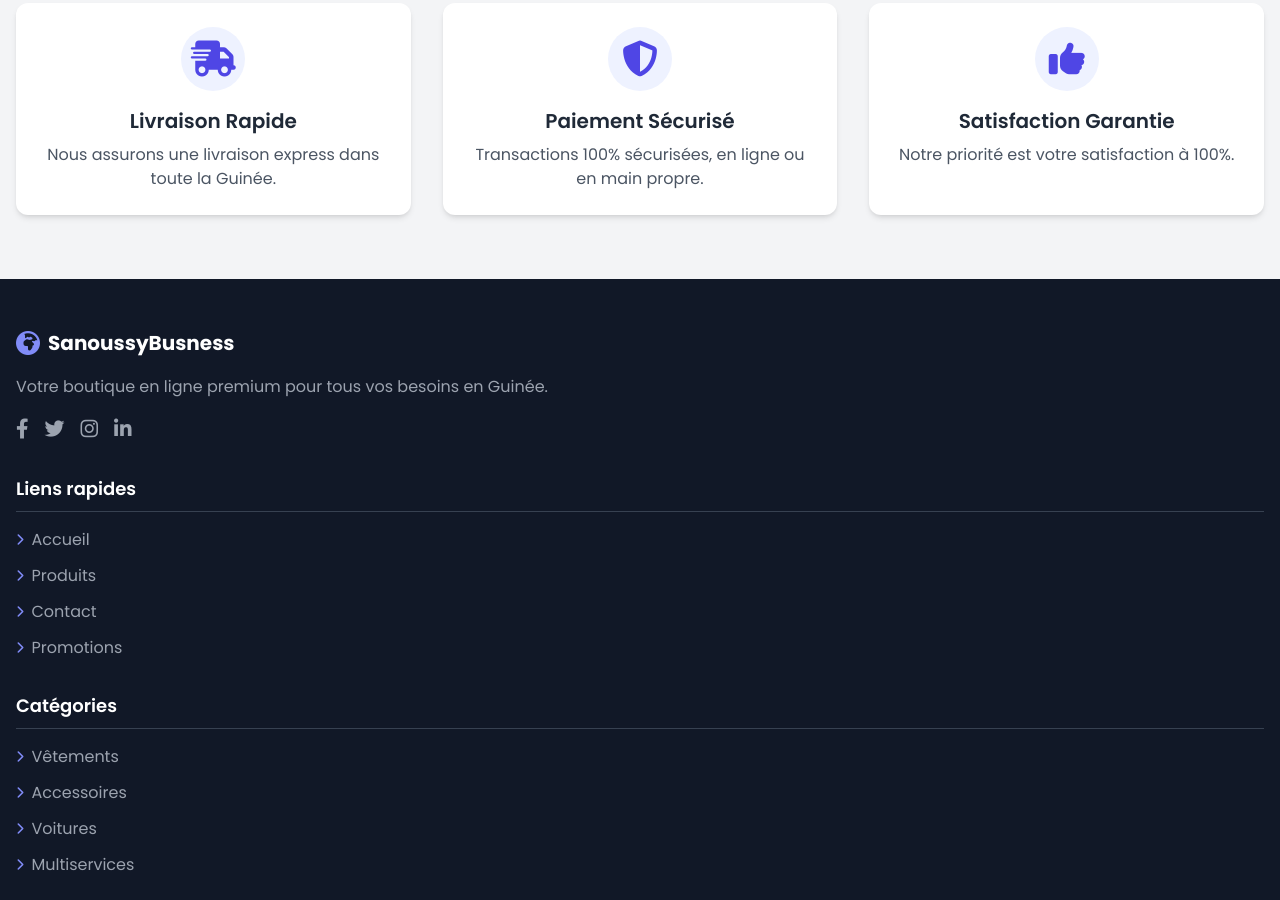
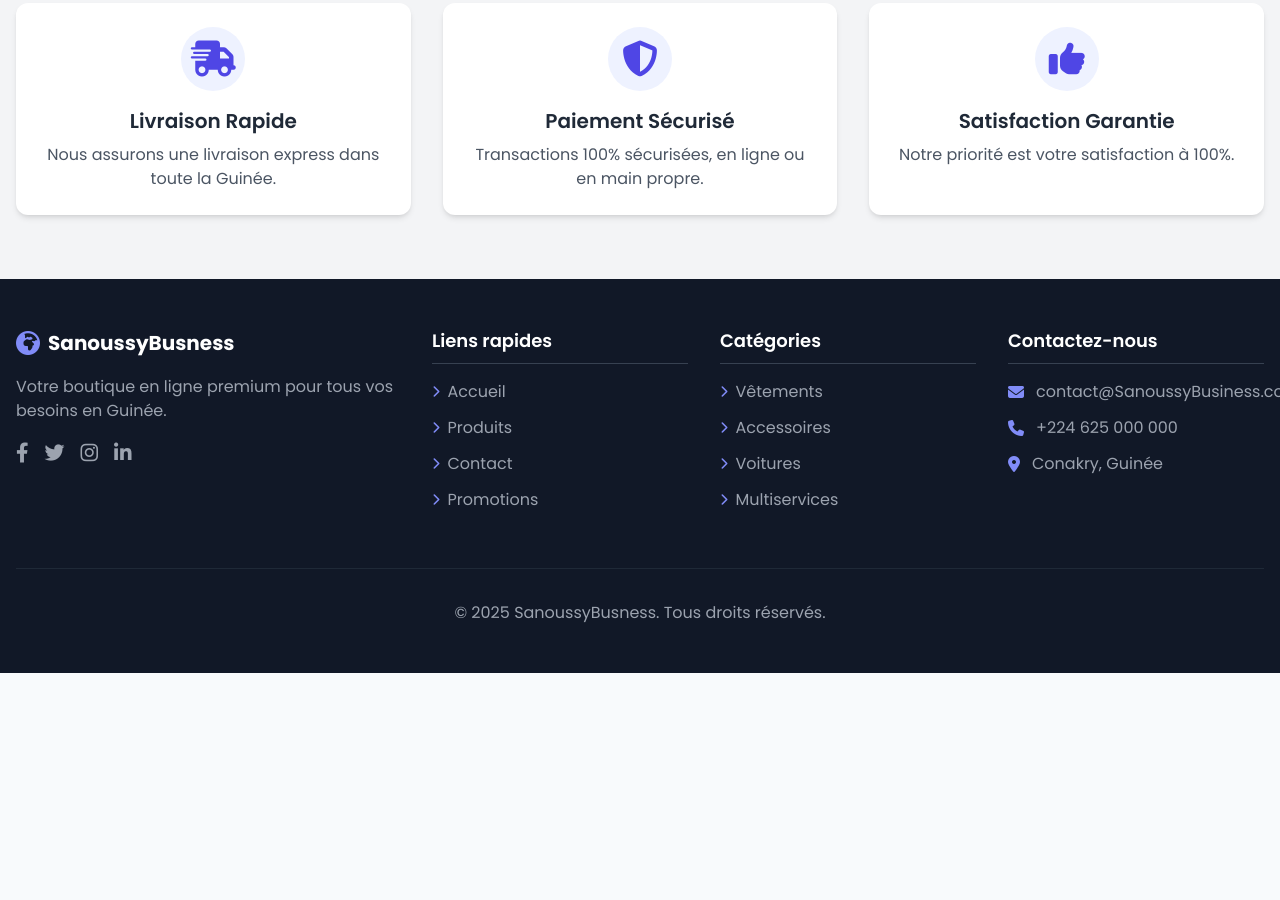
Before and after one commit to balde224TECH/mon-site-ecommerce, a website: page mon-site-ecommerce/public/index.html in a window 1280 px wide. Shown: the part 1897-2797 px from the top of the page. After the commit the page ends 2570 px from the top, so only its background shows below. Drawn offline with nearby package versions, Linux system fonts and the light colour scheme.

Commit message:
Update index.html

```diff
--- a/mon-site-ecommerce/public/index.html
+++ b/mon-site-ecommerce/public/index.html
@@ -295,19 +295,19 @@
             </div>
         </div>
     </section>
-    <!-- Pied de page amélioré - Version verticale -->
+
+    <!-- Pied de page amélioré -->
     <footer class="bg-gray-900 text-white py-12">
         <div class="container mx-auto px-4">
-        <div class="flex flex-col space-y-8"> <!-- Changement ici pour une disposition verticale -->
-
+            <div class="footer-container">
                 <!-- Colonne Logo et description -->
-            <div class="footer-logo text-center md:text-left">
-                <div class="flex items-center justify-center md:justify-start space-x-2 mb-4">
+                <div class="footer-logo">
+                    <div class="flex items-center space-x-2 mb-4">
                         <i class="fas fa-globe-africa text-2xl text-indigo-400"></i>
                         <span class="text-xl font-bold">SanoussyBusness</span>
                     </div>
-                <p class="text-gray-400 mb-4 text-center md:text-left">Votre boutique en ligne premium pour tous vos besoins en Guinée.</p>
-                <div class="flex justify-center md:justify-start space-x-4">
+                    <p class="text-gray-400 mb-4">Votre boutique en ligne premium pour tous vos besoins en Guinée.</p>
+                    <div class="flex space-x-4">
                         <a href="#" class="text-gray-400 hover:text-white transition text-xl"><i class="fab fa-facebook-f"></i></a>
                         <a href="#" class="text-gray-400 hover:text-white transition text-xl"><i class="fab fa-twitter"></i></a>
                         <a href="#" class="text-gray-400 hover:text-white transition text-xl"><i class="fab fa-instagram"></i></a>
@@ -316,56 +316,56 @@
                 </div>
 
                 <!-- Colonne Liens rapides -->
-            <div class="footer-column text-center md:text-left">
+                <div class="footer-column">
                     <h3 class="text-lg font-semibold mb-4 border-b border-gray-700 pb-2">Liens rapides</h3>
                     <ul class="space-y-3">
-                    <li><a href="#hero-section" class="text-gray-400 hover:text-white transition flex justify-center md:justify-start items-center">
+                        <li><a href="#hero-section" class="text-gray-400 hover:text-white transition flex items-center">
                             <i class="fas fa-chevron-right text-xs mr-2 text-indigo-400"></i>Accueil
                         </a></li>
-                    <li><a href="#products-section" class="text-gray-400 hover:text-white transition flex justify-center md:justify-start items-center">
+                        <li><a href="#products-section" class="text-gray-400 hover:text-white transition flex items-center">
                             <i class="fas fa-chevron-right text-xs mr-2 text-indigo-400"></i>Produits
                         </a></li>
-                    <li><a href="contact.html" class="text-gray-400 hover:text-white transition flex justify-center md:justify-start items-center">
+                        <li><a href="contact.html" class="text-gray-400 hover:text-white transition flex items-center">
                             <i class="fas fa-chevron-right text-xs mr-2 text-indigo-400"></i>Contact
                         </a></li>
-                    <li><a href="#" class="text-gray-400 hover:text-white transition flex justify-center md:justify-start items-center">
+                        <li><a href="#" class="text-gray-400 hover:text-white transition flex items-center">
                             <i class="fas fa-chevron-right text-xs mr-2 text-indigo-400"></i>Promotions
                         </a></li>
                     </ul>
                 </div>
 
                 <!-- Colonne Catégories -->
-            <div class="footer-column text-center md:text-left">
+                <div class="footer-column">
                     <h3 class="text-lg font-semibold mb-4 border-b border-gray-700 pb-2">Catégories</h3>
                     <ul class="space-y-3">
-                    <li><a href="vetement.html" class="text-gray-400 hover:text-white transition flex justify-center md:justify-start items-center">
+                        <li><a href="vetement.html" class="text-gray-400 hover:text-white transition flex items-center">
                             <i class="fas fa-chevron-right text-xs mr-2 text-indigo-400"></i>Vêtements
                         </a></li>
-                    <li><a href="Aipods.html.html" class="text-gray-400 hover:text-white transition flex justify-center md:justify-start items-center">
+                        <li><a href="Aipods.html.html" class="text-gray-400 hover:text-white transition flex items-center">
                             <i class="fas fa-chevron-right text-xs mr-2 text-indigo-400"></i>Accessoires
                         </a></li>
-                    <li><a href="#" class="text-gray-400 hover:text-white transition flex justify-center md:justify-start items-center">
+                        <li><a href="#" class="text-gray-400 hover:text-white transition flex items-center">
                             <i class="fas fa-chevron-right text-xs mr-2 text-indigo-400"></i>Voitures
                         </a></li>
-                    <li><a href="#" class="text-gray-400 hover:text-white transition flex justify-center md:justify-start items-center">
+                        <li><a href="#" class="text-gray-400 hover:text-white transition flex items-center">
                             <i class="fas fa-chevron-right text-xs mr-2 text-indigo-400"></i>Multiservices
                         </a></li>
                     </ul>
                 </div>
 
                 <!-- Colonne Contact -->
-            <div class="footer-column text-center md:text-left">
+                <div class="footer-column">
                     <h3 class="text-lg font-semibold mb-4 border-b border-gray-700 pb-2">Contactez-nous</h3>
                     <ul class="space-y-3">
-                    <li class="flex justify-center md:justify-start items-start text-gray-400">
+                        <li class="flex items-start text-gray-400">
                             <i class="fas fa-envelope mt-1 mr-3 text-indigo-400"></i>
                             <span>contact@SanoussyBusiness.com</span>
                         </li>
-                    <li class="flex justify-center md:justify-start items-start text-gray-400">
+                        <li class="flex items-start text-gray-400">
                             <i class="fas fa-phone mt-1 mr-3 text-indigo-400"></i>
                             <span>+224 625 000 000</span>
                         </li>
-                    <li class="flex justify-center md:justify-start items-start text-gray-400">
+                        <li class="flex items-start text-gray-400">
                             <i class="fas fa-map-marker-alt mt-1 mr-3 text-indigo-400"></i>
                             <span>Conakry, Guinée</span>
                         </li>
```
Lines whose indentation alone changed are shown as unchanged.
